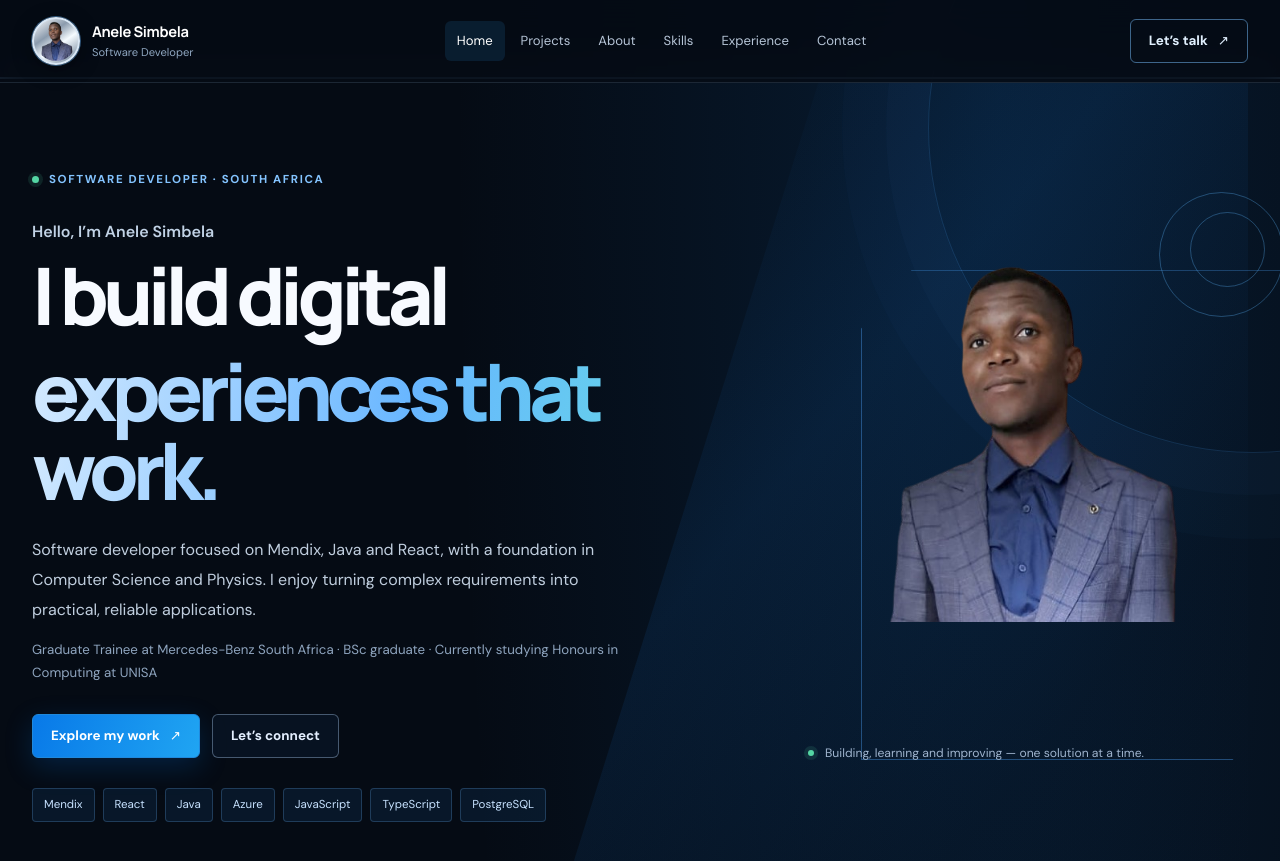
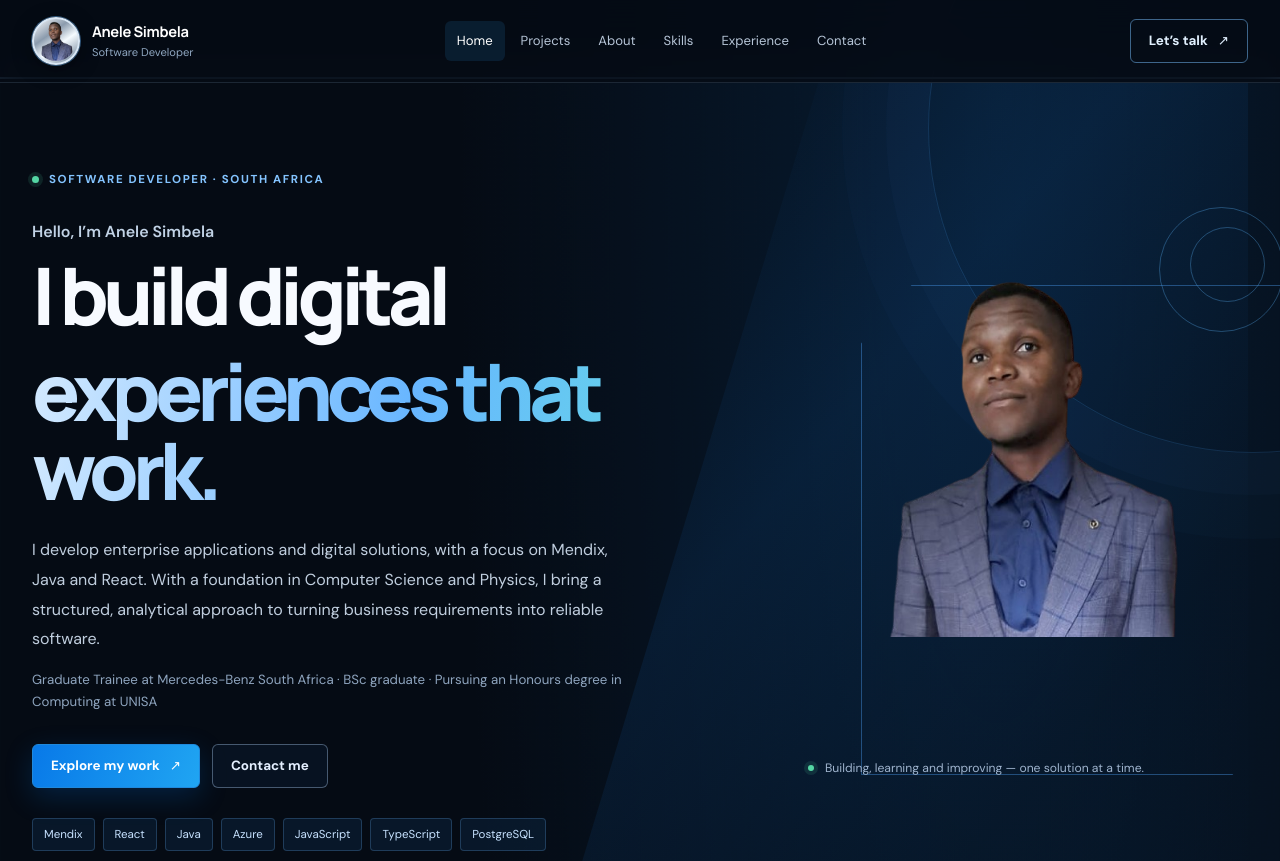
Before and after one commit to FABRICADO08/Portfolio, a React (Vite) app in the folder my-portfolio/: page / in a window 1280 px wide. Shown: the top 861 px of the page. Built offline with nearby package versions, Linux system fonts and the light colour scheme.

Commit message:
Polish enterprise portfolio copy and proofreading

```diff
--- a/my-portfolio/src/components/Hero.jsx
+++ b/my-portfolio/src/components/Hero.jsx
@@ -13,16 +13,16 @@ export default function Hero() {
           <span> experiences that work.</span>
         </h1>
         <p className="intro">
-          Software developer focused on Mendix, Java and React, with a foundation in
-          Computer Science and Physics. I enjoy turning complex requirements
-          into practical, reliable applications.
+          I develop enterprise applications and digital solutions, with a focus on Mendix,
+          Java and React. With a foundation in Computer Science and Physics, I bring a
+          structured, analytical approach to turning business requirements into reliable software.
         </p>
         <p className="hero-subcopy">
-          Graduate Trainee at Mercedes-Benz South Africa · BSc graduate · Currently studying Honours in Computing at UNISA
+          Graduate Trainee at Mercedes-Benz South Africa · BSc graduate · Pursuing an Honours degree in Computing at UNISA
         </p>
         <div className="actions">
           <Link to="/projects" className="button primary">Explore my work <span aria-hidden="true">↗</span></Link>
-          <Link to="/contact" className="button secondary">Let’s connect</Link>
+          <Link to="/contact" className="button secondary">Contact me</Link>
         </div>
         <ul className="hero-stack" aria-label="Core technologies">
           {technologies.map((technology) => <li key={technology}>{technology}</li>)}
```
